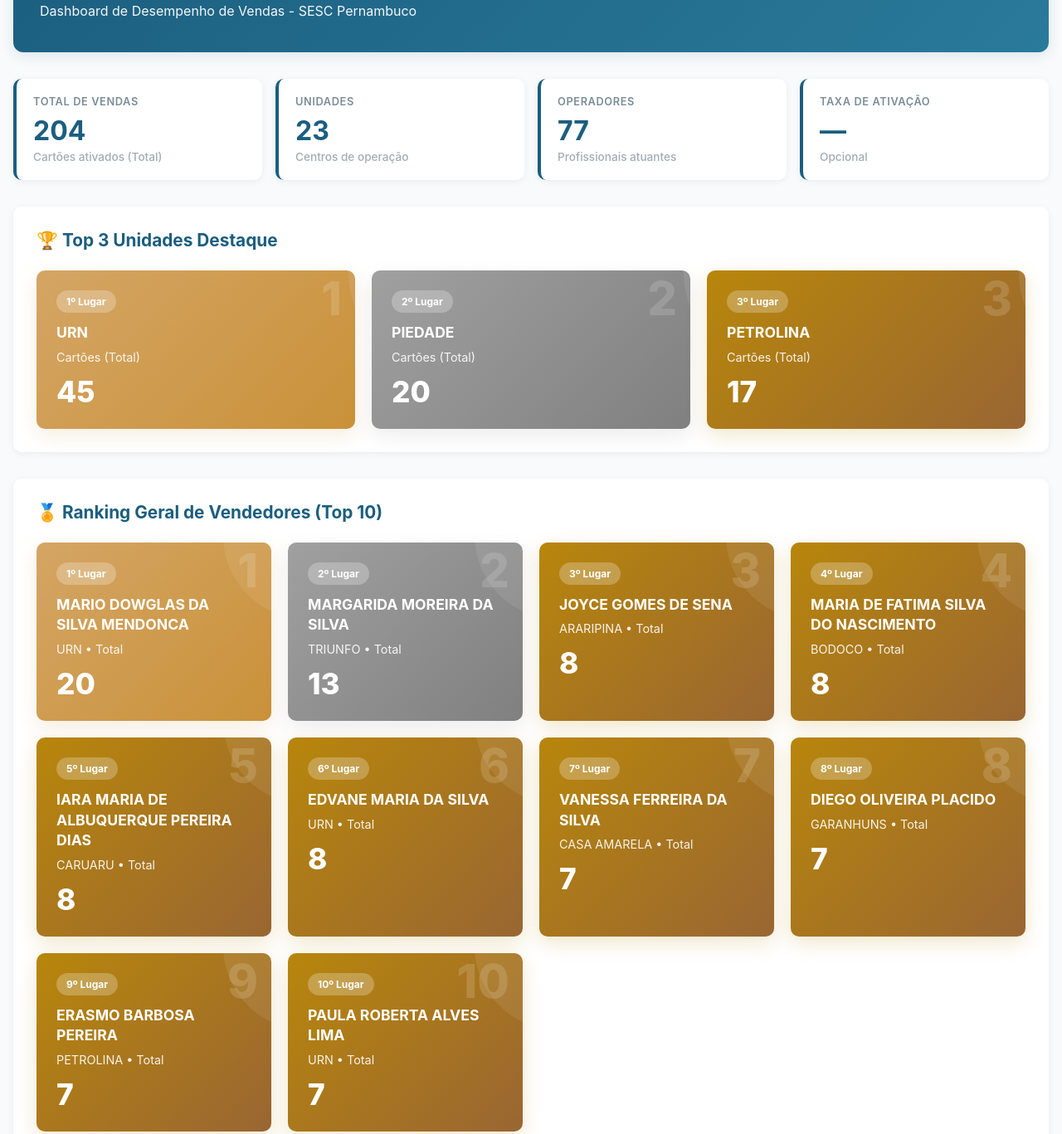
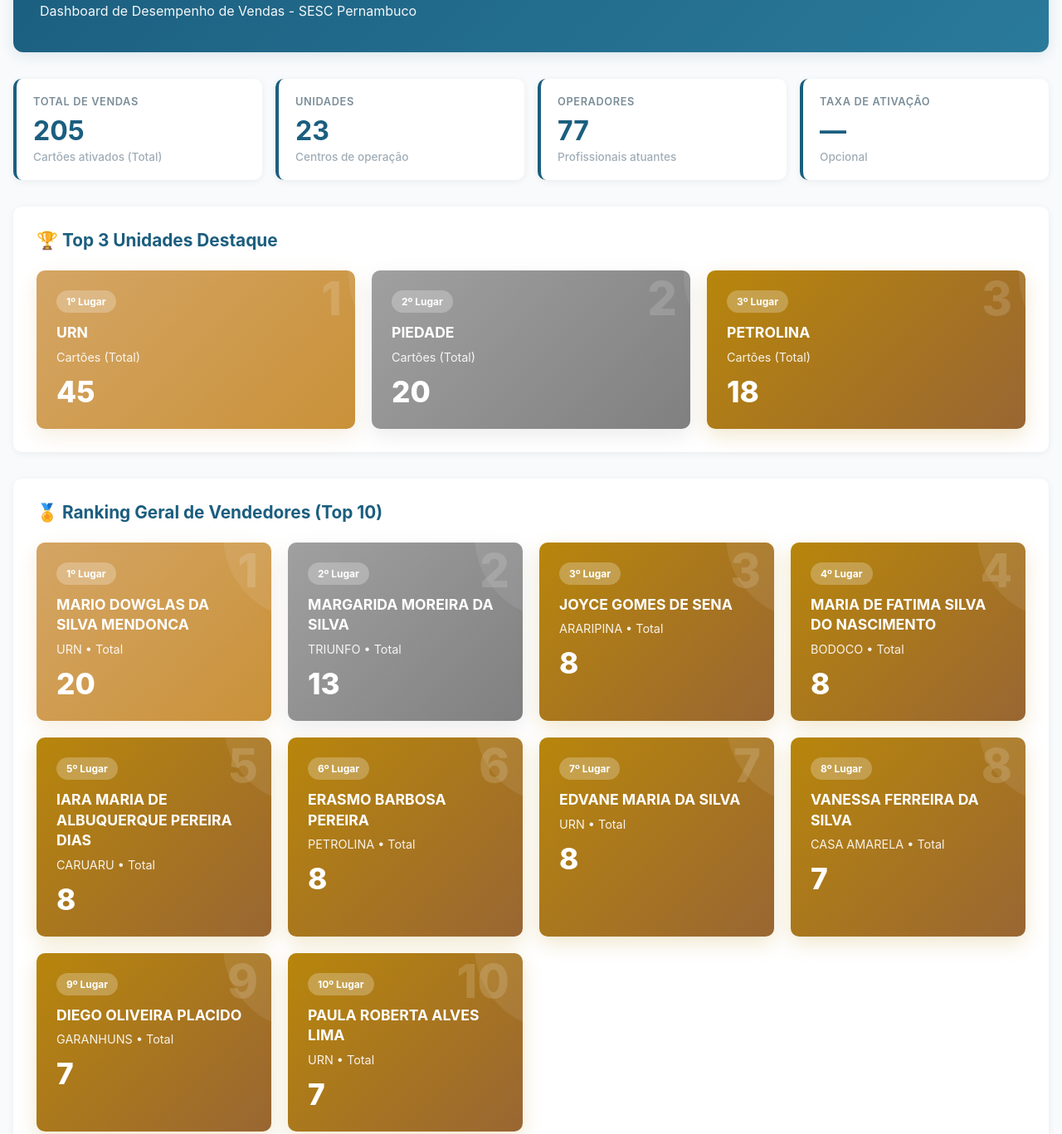
Before and after one commit to mdowglas/Unidades, a plain HTML site: page index.html in a window 1280 px wide. Shown: the part 108-1475 px from the top of the page at 83% size. Drawn offline with nearby package versions, Linux system fonts and the light colour scheme.

Commit message:
Add files via upload

```diff
--- a/index.html
+++ b/index.html
@@ -470,12 +470,12 @@
 {"nome": "ZENITA CORDEIRO FALCÃO", "total": 0, "vendas": {"jan_2026": 0, "fev": 0, "mar": 0, "abr": 0, "mai": 0, "jun": 0, "jul": 0, "ago": 0, "set": 0, "out": 0, "nov": 0, "dez": 0}},
 ]           },
 // ==========
-"PETROLINA": {"total": 17,
-"vendas": {"jan_2026": 10, "fev": 3, "mar": 3, "abr": 0, "mai": 1, "jun": 0, "jul": 0, "ago": 0, "set": 0, "out": 0, "nov": 0, "dez": 0},
+"PETROLINA": {"total": 18,
+"vendas": {"jan_2026": 10, "fev": 3, "mar": 3, "abr": 0, "mai": 2, "jun": 0, "jul": 0, "ago": 0, "set": 0, "out": 0, "nov": 0, "dez": 0},
 "operadores":
 [
 {"nome": "CLARISSA BARBOSA PEREIRA ALVES", "total": 6, "vendas": {"jan_2026": 3, "fev": 2, "mar": 1, "abr": 0, "mai": 0, "jun": 0, "jul": 0, "ago": 0, "set": 0, "out": 0, "nov": 0, "dez": 0}},
-{"nome": "ERASMO BARBOSA PEREIRA", "total": 7, "vendas": {"jan_2026": 5, "fev": 1, "mar": 0, "abr": 0, "mai": 1, "jun": 0, "jul": 0, "ago": 0, "set": 0, "out": 0, "nov": 0, "dez": 0}},
+{"nome": "ERASMO BARBOSA PEREIRA", "total": 8, "vendas": {"jan_2026": 5, "fev": 1, "mar": 0, "abr": 0, "mai": 2, "jun": 0, "jul": 0, "ago": 0, "set": 0, "out": 0, "nov": 0, "dez": 0}},
 {"nome": "GILCLESIO AMARANTE DA SILVA", "total": 4, "vendas": {"jan_2026": 2, "fev": 0, "mar": 2, "abr": 0, "mai": 0, "jun": 0, "jul": 0, "ago": 0, "set": 0, "out": 0, "nov": 0, "dez": 0}},
 ]           },
 // ==========
```
